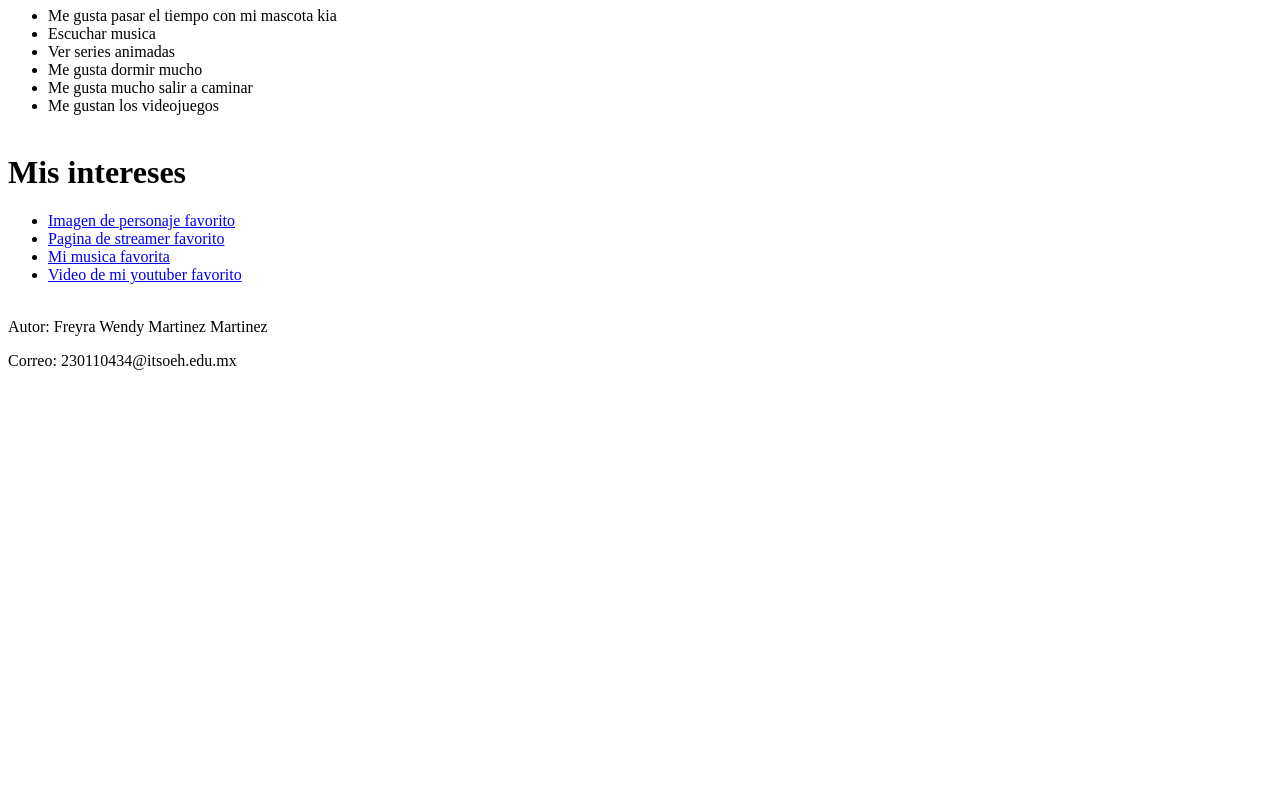
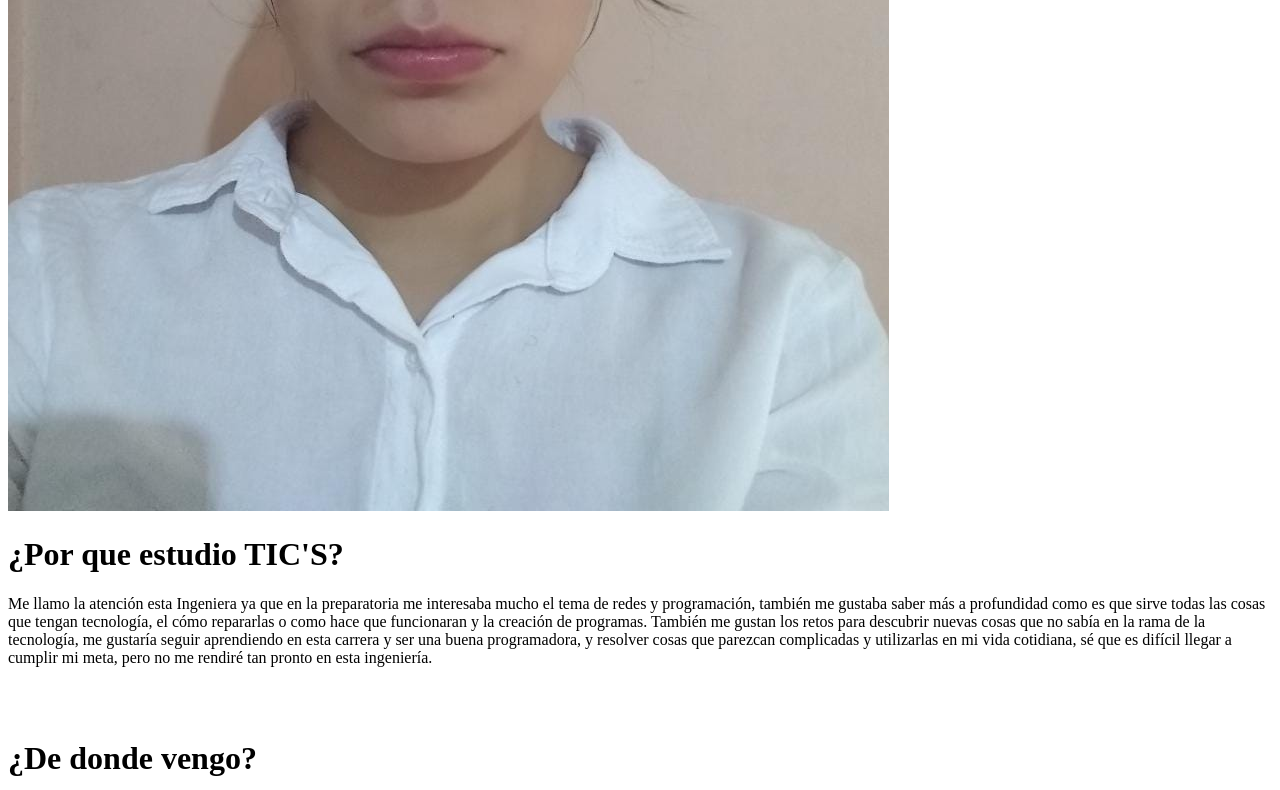
Before and after one commit to Freyramartinez/Freyra.github.io, a plain HTML site: page index.html in a window 1280 px wide. Shown: the part 617-1407 px from the top of the page. Before the commit the page ends 1003 px from the top, so only its background shows below. Drawn offline with Linux system fonts and the light colour scheme.

Commit message:
Se agrego una imagen

```diff
--- a/index.html
+++ b/index.html
@@ -12,7 +12,7 @@
     <p>Me llamo Freyra Wendy Martínez Martínez, pero prefiero que me llamen Frey, cumplí los 18 años el pasado 02 de Julio. Soy una estudiante de la universidad ITSOEH que está en el municipio de Mixquiahuala, estoy en primer semestre y tengo el propósito de terminar un título universitaria ya que me gustaría tener mucho dinero y ser el orgullo de mi familia, soy la hija menor de mis padres y mi hermana es un año mayor que yo, ella también estudia una ingeniería en la universidad UTT. Me considero una persona alegre con las personas que más quiero, sin embargo llego a ser tímida o si me caen mal tengo un carácter malo.
         </p>
 
-        <img src="Freyra,jpg" >
+        <img src="Freyra.jpg">
 
 
         <h1>¿Por que estudio TIC'S?</h1>
```
Also changed, not shown: Freyra.jpg (added), amigos.jpg (added), frey y frey.jpg (added), kiagrande.jpg (added), tlaxcoapan.jpg (added).
